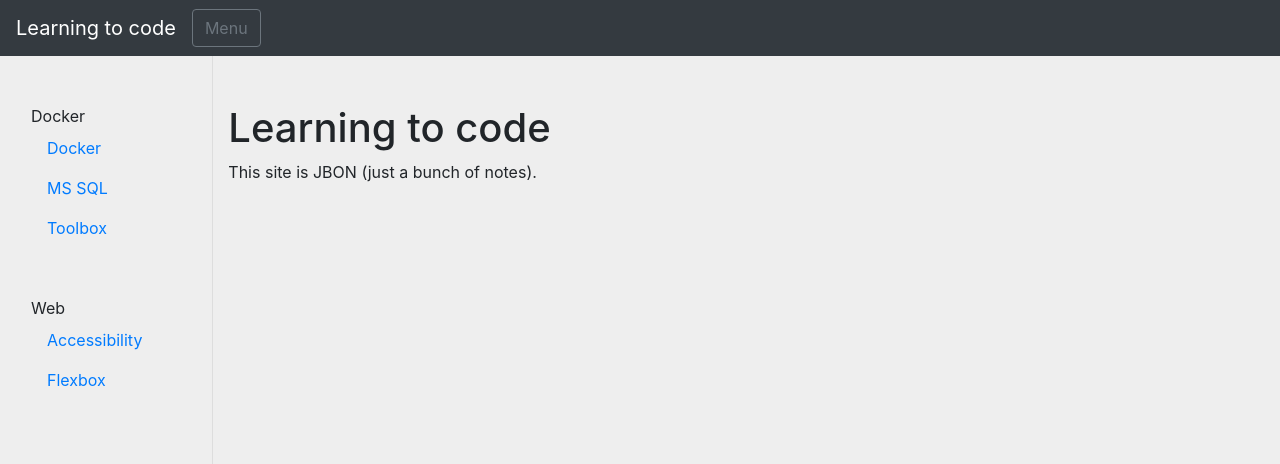
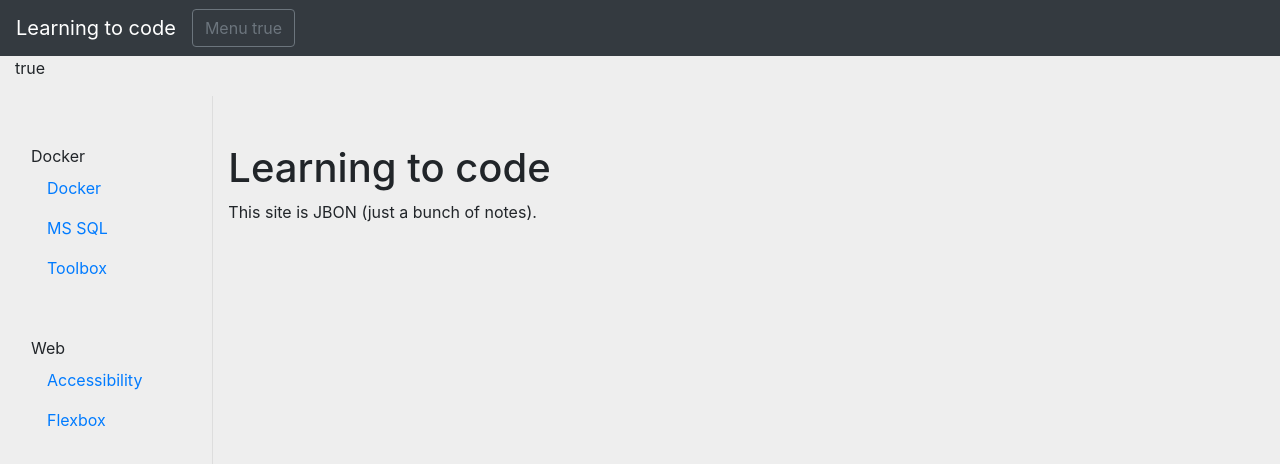
Before and after one commit to losolio/losolio.github.io, a Gatsby site: page / in a window 1280 px wide. Shown: the top 464 px of the page. Built offline with nearby package versions, Linux system fonts and the light colour scheme; Gatsby itself is replaced by a stand-in of ours.

Commit message:
Added hook for sidebarexpanded

```diff
--- a/src/components/header.js
+++ b/src/components/header.js
@@ -1,6 +1,6 @@
 import { Link } from "gatsby"
 import PropTypes from "prop-types"
-import React from "react"
+import React, { useState } from "react"
 import {
   Button,
   Collapse,
@@ -11,23 +11,22 @@ import {
   NavItem,
   NavLink} from 'reactstrap';
 
-const Header = ({ props, siteTitle }) => (
+
+export default function Header ({ siteTitle }) {
+  const [isSidebarExpanded, setSideBarExpanded] = useState(true);
+  const toggleSidebar = () => setSideBarExpanded(!isSidebarExpanded);
+
+  const propTypes = { siteTitle: PropTypes.string };
+  const defaultProps = { siteTitle: ''};
+
+  return (
     <div>
       <Navbar color="dark" dark expand="md">
         <NavbarBrand href="/">{siteTitle}</NavbarBrand>
-    <Button outline color="secondary">Menu</Button>{' '}
+        <Button outline color="secondary" onClick={() => toggleSidebar()}>Menu {isSidebarExpanded.toString()}</Button>
         <Collapse navbar>
         </Collapse>
       </Navbar>
     </div>
-)
-
-Header.propTypes = {
-  siteTitle: PropTypes.string,
+  );
 }
-
-Header.defaultProps = {
-  siteTitle: ``,
-}
-
-export default Header
--- a/src/components/layout.js
+++ b/src/components/layout.js
@@ -5,7 +5,7 @@
  * See: https://www.gatsbyjs.org/docs/use-static-query/
  */
 
-import React from "react";
+import React, { useState, useEffect } from 'react';
 import PropTypes from "prop-types";
 import { useStaticQuery, graphql } from "gatsby";
 
@@ -24,15 +24,22 @@ const Layout = ({ children }) => {
       }
     }
   `);
+  const [isSidebarExpanded, setSideBarExpanded] = useState(true);
+  const toggleSidebar = () => setSideBarExpanded(!isSidebarExpanded);
 
   return (
     <>
-      <Header siteTitle="Learning to code"  />
+      <Header siteTitle="Learning to code" />
       <Container fluid>
+        <p>{isSidebarExpanded.toString()}</p>
         <Row>
-          <Col md="2" tag="nav" className="sidebar-navigation">
-            <DocNavigation />
-          </Col>
+          { isSidebarExpanded &&
+            <Col md="2" tag="nav" className="sidebar-navigation">
+              <DocNavigation
+                toggleSidebar={toggleSidebar}
+                isExpanded={isSidebarExpanded} />
+            </Col>
+          }
           <Col className="pt-5">
             <main>{children}</main>
           </Col>
```
Lines whose indentation alone changed are shown as unchanged.
